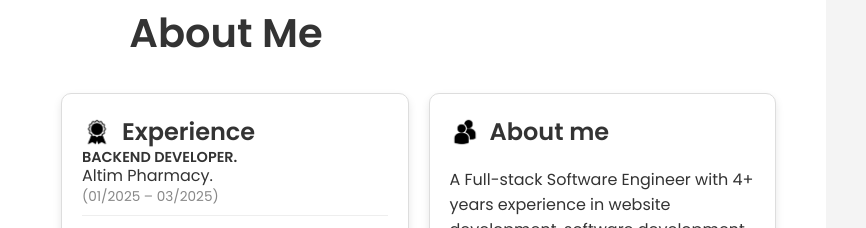
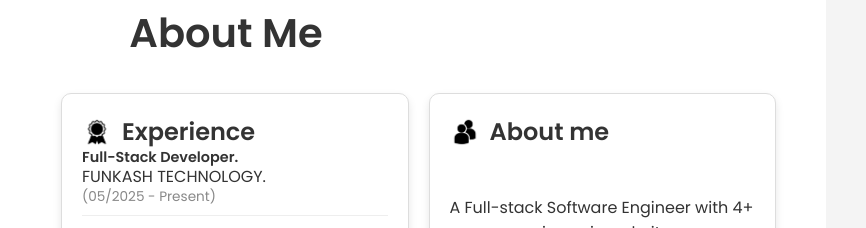
Before and after one commit to timilehin07/Afolayan-Tim-Portfolio, a plain HTML site: page index.html in a window 1280 px wide. Shown: the part 974-1202 px from the top of the page, 414-1280 px from the left. Drawn offline with Linux system fonts and the light colour scheme.

Commit message:
Update index.html

```diff
--- a/index.html
+++ b/index.html
@@ -124,6 +124,11 @@
           </div>
           <!-- Job Titles Below the Icon and Heading -->
           <ul class="about__experience-list">
+            <li class="koro">
+              <strong>Full-Stack Developer.</strong>
+              <span>FUNKASH TECHNOLOGY.</span>
+              <span class="about__duration">(05/2025 - Present)</span>
+            </li>
           	<li class="koro">
               <strong>BACKEND DEVELOPER.</strong>
               <span>Altim Pharmacy.</span>
```
